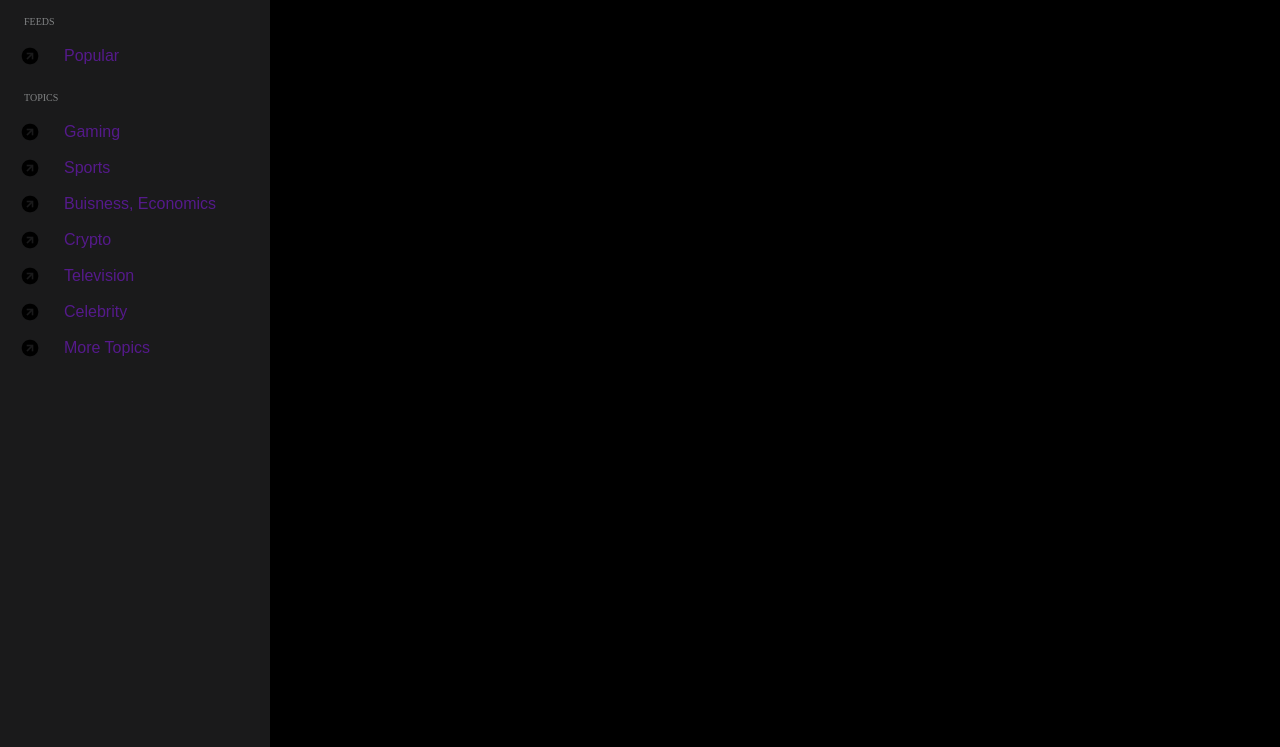
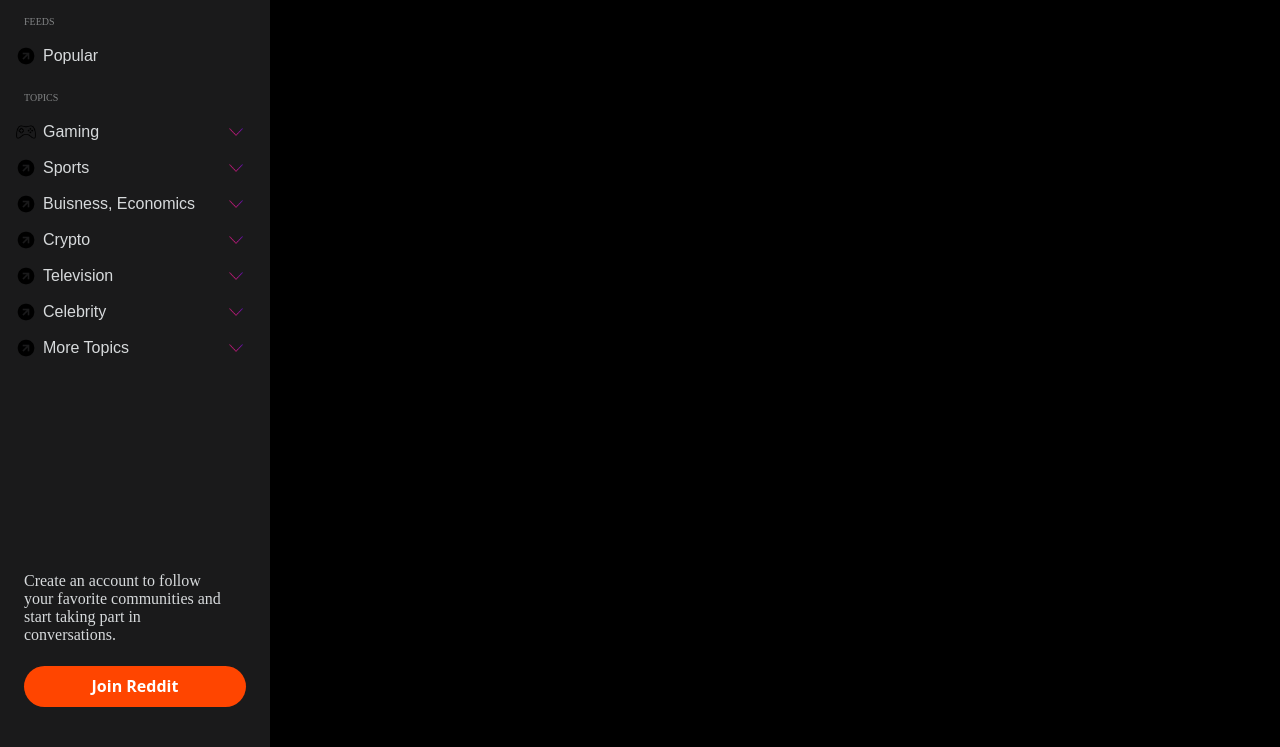
Before and after one commit to Cerua11/redditCopy, a plain HTML site: page index.html in a window 1280 px wide. Shown: the part 53-800 px from the top of the page. Drawn offline with nearby package versions, Linux system fonts and the light colour scheme.

Commit message:
join redit div, make down arrows into Topics

```diff
--- a/app.js
+++ b/app.js
@@ -42,46 +42,61 @@ class App extends React.Component {
                 </div>
                 <button>
                     <a className="left-side__link"href="">
-                        <img src="./images/left-side/circle-arrows.png" alt="" />
+                        <img src="./images/left-side/console.png" alt="" />
                         <span>Gaming</span>
+                        <img className="swipe-down" src="./images/left-side/swipe-down.png" alt="" />
                     </a>
                 </button>
                 <button>
                     <a className="left-side__link"href="">
                         <img src="./images/left-side/circle-arrows.png" alt="" />
                         <span>Sports</span>
+                        <img className="swipe-down" src="./images/left-side/swipe-down.png" alt="" />
                     </a>
                 </button>
                 <button>
                     <a className="left-side__link"href="">
                         <img src="./images/left-side/circle-arrows.png" alt="" />
                         <span>Buisness, Economics</span>
+                        <img className="swipe-down" src="./images/left-side/swipe-down.png" alt="" />
                     </a>
                 </button>
                 <button>
                     <a className="left-side__link"href="">
                         <img src="./images/left-side/circle-arrows.png" alt="" />
                         <span>Crypto</span>
+                        <img className="swipe-down" src="./images/left-side/swipe-down.png" alt="" />
                     </a>
                 </button>
                 <button>
                     <a className="left-side__link"href="">
                         <img src="./images/left-side/circle-arrows.png" alt="" />
                         <span>Television</span>
+                        <img className="swipe-down" src="./images/left-side/swipe-down.png" alt="" />
                     </a>
                 </button>
                 <button>
                     <a className="left-side__link"href="">
                         <img src="./images/left-side/circle-arrows.png" alt="" />
                         <span>Celebrity</span>
+                        <img className="swipe-down" src="./images/left-side/swipe-down.png" alt="" />
                     </a>
                 </button>
                 <button>
                     <a className="left-side__link"href="">
                         <img src="./images/left-side/circle-arrows.png" alt="" />
                         <span>More Topics</span>
+                        <img className="swipe-down" src="./images/left-side/swipe-down.png" alt="" />
                     </a>
                 </button>
+
+
+                <div className="left-side__join-to-us">
+                    <div className="left-side__join-to-us-text">
+                    <p> Create an account to follow your favorite communities and start taking part in conversations.</p>
+                    </div>
+                    <button className="left-side__join-to-us-button">Join Reddit</button>
+                </div>
             </div>
         </React.Fragment>
     )
--- a/style/style.scss
+++ b/style/style.scss
@@ -142,6 +142,8 @@ body{
 .left-side{
     width:270px;
     height:100%;
+    display: flex;
+    flex-direction: column;
     background-color: #1a1a1b;;
     position:fixed;
     vertical-align: baseline;
@@ -149,7 +151,7 @@ body{
         max-width: 20px;
     }
     button{
-        padding:4px;
+        padding:4px 0px;
         border:none;
         width:100%;
         background-color: #1a1a1b;;
@@ -163,7 +165,7 @@ body{
         color:#818384;
     }
     & &__link{
-        padding:4px 16px;
+        padding:4px 0px 4px 16px;
         font-size: 16px;
         text-decoration: none;
         display: flex;
@@ -171,10 +173,47 @@ body{
         position:relative;
     }
     & &__link span{
-        margin-left:4px;
-        padding:0px 20px;
+        padding:0px 7px;
+        color: inherit;
+        text-decoration: inherit;
+        color:#D7DADC;
     }
     button:hover{
         background-color: #232324;
     }
+
+    & &__join-to-us{
+
+        width:100%;
+        height:250px;
+        padding:20px 24px 40px;
+        position:absolute;
+        bottom:0;
+    }
+    & &__join-to-us-text{
+        font-family: Noto Sans,Arial,sans-serif;
+        padding:4px 24px 22px 0px;
+        font-size: 17px;;
+        font-weight: 900;
+        line-height: 18px;
+        color:#D7DADC;
+        font: inherit;
+    }
+    & &__join-to-us-button{
+        padding:12px;
+        border-radius: 40px;
+        background-color: #ff4500;
+        color:white;
+        font-size: 16px;
+        font-weight: 700;
+        font-family: Noto Sans,Arial,sans-serif;
+        letter-spacing: unset;
+        text-transform: unset;
+        line-height: 17px;
+    }
 }
+.swipe-down{
+    position:absolute;
+    right:0;
+    margin-right:24px;
+}
```
Also changed, not shown: images/left-side/console.png (added), images/left-side/down-ar.png (added), images/left-side/swipe-down.png (added), style/style.css, 1 other file.
